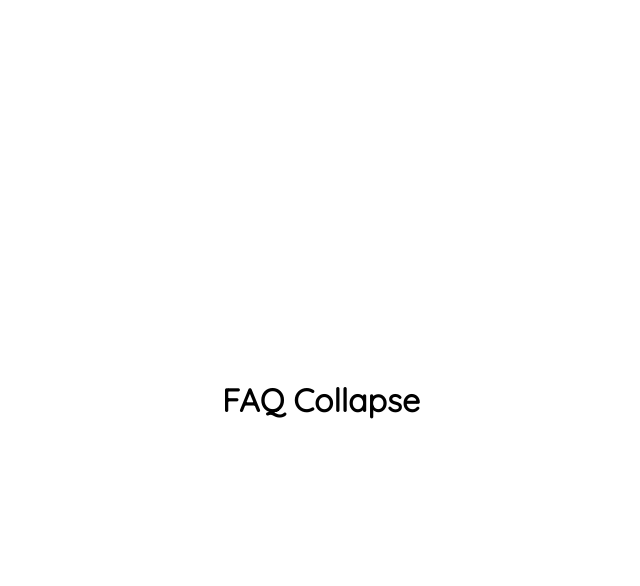
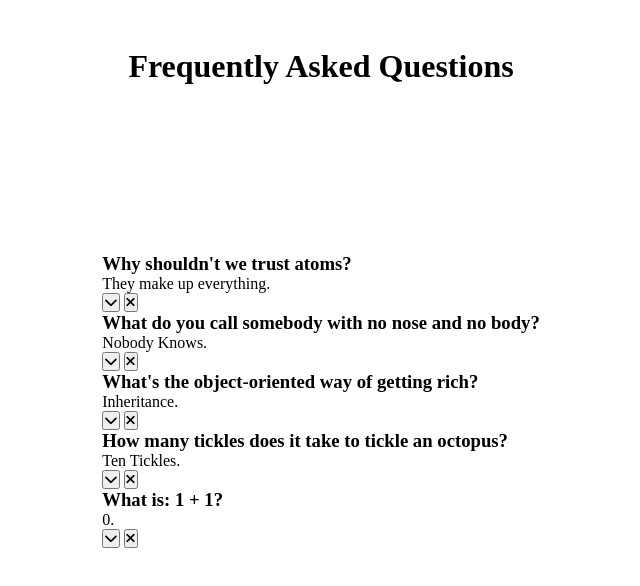
Before and after one commit to nagamanojvedam/50-projects-50-days, a plain HTML site: page faq-collapse/index.html in a window 1280 px wide. Shown: the whole page, without its empty margins (319-959 px from the left). Drawn offline with Linux system fonts and the light colour scheme; a web font is replaced by a local one.

Commit message:
fixed starter files

```diff
--- a/faq-collapse/index.html
+++ b/faq-collapse/index.html
@@ -4,10 +4,87 @@
     <meta charset="UTF-8" />
     <title>FAQ Collpase</title>
     <link rel="stylesheet" href="./styles.css" />
+    <link
+      rel="stylesheet"
+      href="https://cdnjs.cloudflare.com/ajax/libs/font-awesome/6.5.2/css/all.min.css"
+      integrity="sha512-SnH5WK+bZxgPHs44uWIX+LLJAJ9/2PkPKZ5QiAj6Ta86w+fsb2TkcmfRyVX3pBnMFcV7oQPJkl9QevSCWr3W6A=="
+      crossorigin="anonymous"
+      referrerpolicy="no-referrer"
+    />
   </head>
   <body>
-    <div class="container">
-      <h1>FAQ Collapse</h1>
+    <h1 class="faq-heading">Frequently Asked Questions</h1>
+    <div class="faq-container">
+      <div class="faq-item active">
+        <h3 class="faq-question">Why shouldn't we trust atoms?</h3>
+        <p class="faq-answer">They make up everything.</p>
+
+        <div class="faq-toggle">
+          <button class="faq-down">
+            <i class="fa-solid fa-chevron-down"></i>
+          </button>
+
+          <button class="faq-close"><i class="fa-solid fa-xmark"></i></button>
+        </div>
+      </div>
+
+      <div class="faq-item">
+        <h3 class="faq-question">
+          What do you call somebody with no nose and no body?
+        </h3>
+        <p class="faq-answer">Nobody Knows.</p>
+
+        <div class="faq-toggle">
+          <button class="faq-down">
+            <i class="fa-solid fa-chevron-down"></i>
+          </button>
+
+          <button class="faq-close"><i class="fa-solid fa-xmark"></i></button>
+        </div>
+      </div>
+
+      <div class="faq-item">
+        <h3 class="faq-question">
+          What's the object-oriented way of getting rich?
+        </h3>
+        <p class="faq-answer">Inheritance.</p>
+
+        <div class="faq-toggle">
+          <button class="faq-down">
+            <i class="fa-solid fa-chevron-down"></i>
+          </button>
+
+          <button class="faq-close"><i class="fa-solid fa-xmark"></i></button>
+        </div>
+      </div>
+
+      <div class="faq-item">
+        <h3 class="faq-question">
+          How many tickles does it take to tickle an octopus?
+        </h3>
+        <p class="faq-answer">Ten Tickles.</p>
+
+        <div class="faq-toggle">
+          <button class="faq-down">
+            <i class="fa-solid fa-chevron-down"></i>
+          </button>
+
+          <button class="faq-close"><i class="fa-solid fa-xmark"></i></button>
+        </div>
+      </div>
+
+      <div class="faq-item">
+        <h3 class="faq-question">What is: 1 + 1?</h3>
+        <p class="faq-answer">0.</p>
+
+        <div class="faq-toggle">
+          <button class="faq-down">
+            <i class="fa-solid fa-chevron-down"></i>
+          </button>
+
+          <button class="faq-close"><i class="fa-solid fa-xmark"></i></button>
+        </div>
+      </div>
     </div>
     <script src="./script.js"></script>
   </body>
--- a/faq-collapse/styles.css
+++ b/faq-collapse/styles.css
@@ -1,4 +1,4 @@
-@import url('https://fonts.googleapis.com/css2?family=Quicksand&display=swap');
+@import url('https://fonts.googleapis.com/css2?family=Muli&display=swap');
 
 * {
   margin: 0;
@@ -7,9 +7,17 @@
 }
 
 body {
-  font-family: 'Quicksand';
+  font-family: 'Muli';
   height: 100vh;
   display: flex;
+  flex-direction: column;
   justify-content: center;
   align-items: center;
 }
+
+.faq-heading {
+  position: absolute;
+  top: 3rem;
+  left: 50%;
+  transform: translateX(-50%);
+}
```
